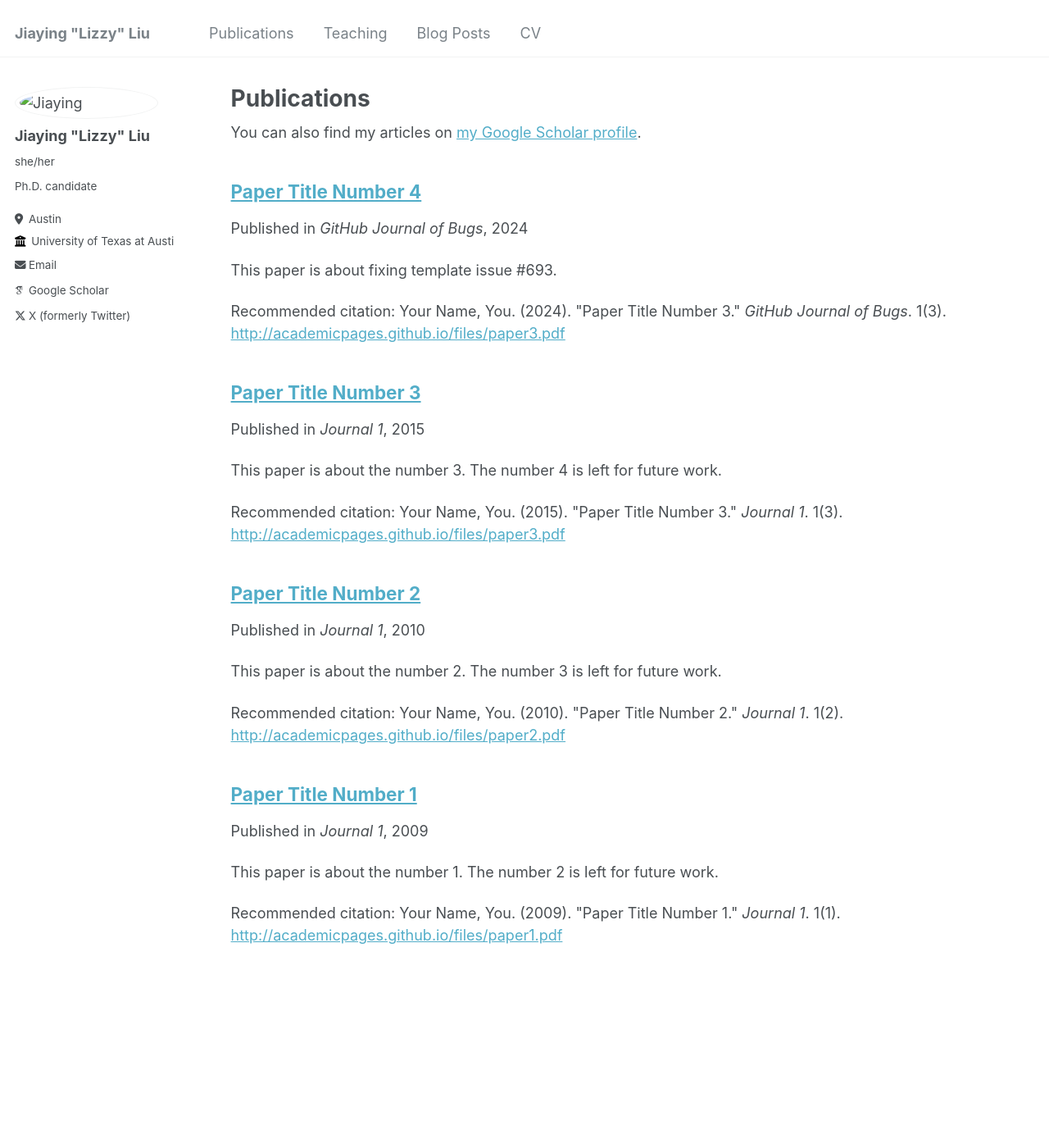
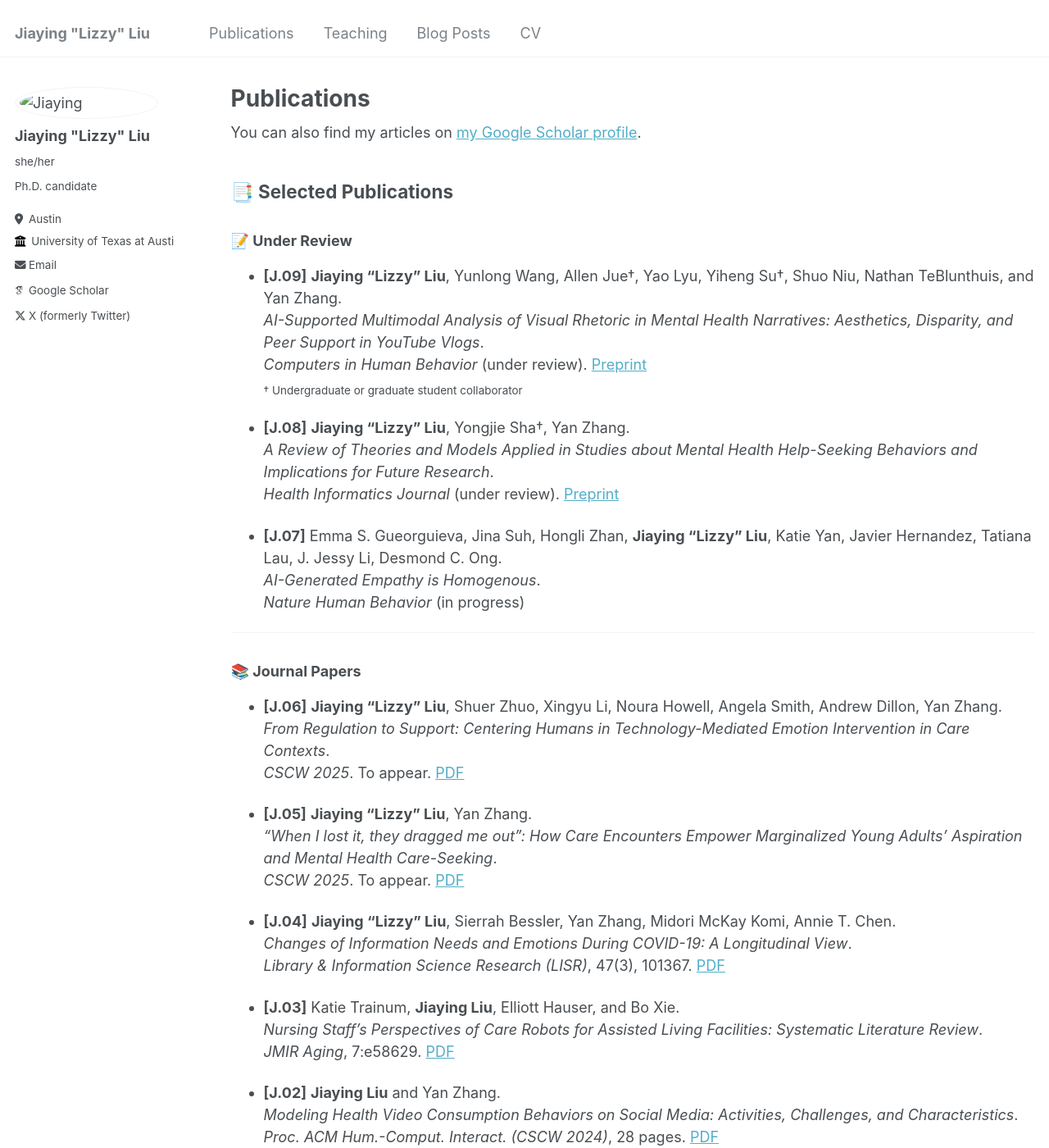
Before and after one commit to lizzyliu666/lizzyliu666.github.io, a Jekyll site: the page built from _pages/publications.md, in a window 1280 px wide and 1400 px high. Shown: the whole window at 82% size. Built offline with Jekyll 4.4.1, drawn with Linux system fonts in a browser that asks for light colours; some web fonts are replaced; some of the changed text lies outside the part shown.

Commit message:
Update publications.md

```diff
--- a/_pages/publications.md
+++ b/_pages/publications.md
@@ -9,8 +9,69 @@ author_profile: true
   <div class="wordwrap">You can also find my articles on <a href="{{site.author.googlescholar}}">my Google Scholar profile</a>.</div>
 {% endif %}
 
+{% comment %}
 {% include base_path %}
 
 {% for post in site.publications reversed %}
   {% include archive-single.html %}
 {% endfor %}
+{% endcomment %}
+
+## 📑 Selected Publications
+
+### 📝 Under Review
+- **[J.09]** **Jiaying "Lizzy" Liu**, Yunlong Wang, Allen Jue†, Yao Lyu, Yiheng Su†, Shuo Niu, Nathan TeBlunthuis, and Yan Zhang.
+  *AI-Supported Multimodal Analysis of Visual Rhetoric in Mental Health Narratives: Aesthetics, Disparity, and Peer Support in YouTube Vlogs*.
+  *Computers in Human Behavior* (under review). [Preprint](https://arxiv.org/abs/2502.20658)
+  <sub>† Undergraduate or graduate student collaborator</sub>
+
+- **[J.08]** **Jiaying "Lizzy" Liu**, Yongjie Sha†, Yan Zhang.
+  *A Review of Theories and Models Applied in Studies about Mental Health Help-Seeking Behaviors and Implications for Future Research*.
+  *Health Informatics Journal* (under review). [Preprint](https://arxiv.org/pdf/2502.14082)
+
+- **[J.07]** Emma S. Gueorguieva, Jina Suh, Hongli Zhan, **Jiaying "Lizzy" Liu**, Katie Yan, Javier Hernandez, Tatiana Lau, J. Jessy Li, Desmond C. Ong.
+  *AI-Generated Empathy is Homogenous*.
+  *Nature Human Behavior* (in progress)
+
+---
+
+### 📚 Journal Papers
+- **[J.06]** **Jiaying "Lizzy" Liu**, Shuer Zhuo, Xingyu Li, Noura Howell, Angela Smith, Andrew Dillon, Yan Zhang.
+  *From Regulation to Support: Centering Humans in Technology-Mediated Emotion Intervention in Care Contexts*.
+  *CSCW 2025*. To appear. [PDF](https://arxiv.org/pdf/2504.12614)
+
+- **[J.05]** **Jiaying "Lizzy" Liu**, Yan Zhang.
+  *"When I lost it, they dragged me out": How Care Encounters Empower Marginalized Young Adults' Aspiration and Mental Health Care-Seeking*.
+  *CSCW 2025*. To appear. [PDF](http://arxiv.org/abs/2502.11277)
+
+- **[J.04]** **Jiaying "Lizzy" Liu**, Sierrah Bessler, Yan Zhang, Midori McKay Komi, Annie T. Chen.
+  *Changes of Information Needs and Emotions During COVID-19: A Longitudinal View*.
+  *Library & Information Science Research (LISR)*, 47(3), 101367. [PDF](https://www.sciencedirect.com/science/article/pii/S0740818825000283)
+
+- **[J.03]** Katie Trainum, **Jiaying Liu**, Elliott Hauser, and Bo Xie.
+  *Nursing Staff’s Perspectives of Care Robots for Assisted Living Facilities: Systematic Literature Review*.
+  *JMIR Aging*, 7:e58629. [PDF](https://doi.org/10.2196/58629)
+
+- **[J.02]** **Jiaying Liu** and Yan Zhang.
+  *Modeling Health Video Consumption Behaviors on Social Media: Activities, Challenges, and Characteristics*.
+  *Proc. ACM Hum.-Comput. Interact. (CSCW 2024)*, 28 pages. [PDF](https://arxiv.org/pdf/2311.09040.pdf)
+
+- **[J.01]** Yan Zhang, **Jiaying Liu**, Shijie Song.
+  *The Design and Evaluation of a Nudge-based Interface to Facilitate Consumers' Evaluation of Online Health Information Credibility*.
+  *JASIS&T*, 74(7), 828–845. [PDF](https://doi.org/10.1002/asi.24759)
+
+---
+
+### 🎤 Peer-reviewed Conference Papers
+- **[C.05]** **Jiaying "Lizzy" Liu**, Yiheng Su†, Praneel Seth†.
+  *From Pixels to Concepts: How AI interprets Visual Concepts in Social Media Videos?*
+  *ASIS&T 2025*, Washington DC.
+
+- **[C.04]** **Jiaying "Lizzy" Liu**, Yan Zhang.
+  *Video-Mediated Emotion Disclosure: A Study of Mental Health Vlogging by People with Schizophrenia on YouTube*.
+  *ASIS&T 2025*. [PDF](https://arxiv.org/pdf/2506.10932)
+
+- **[C.03]** 🏅 **Jiaying Liu**, Yan Zhang.
+  *Exploring Young Adults' Mental Health Help-Seeking Journey*.
+  *ASIS&T 2024*. [PDF](https://asistdl.onlinelibrary.wiley.com/doi/full/10.1002/pra2.1060)
+  <sub>Best Paper Award (SIG USE & HLTH)</sub>
```
